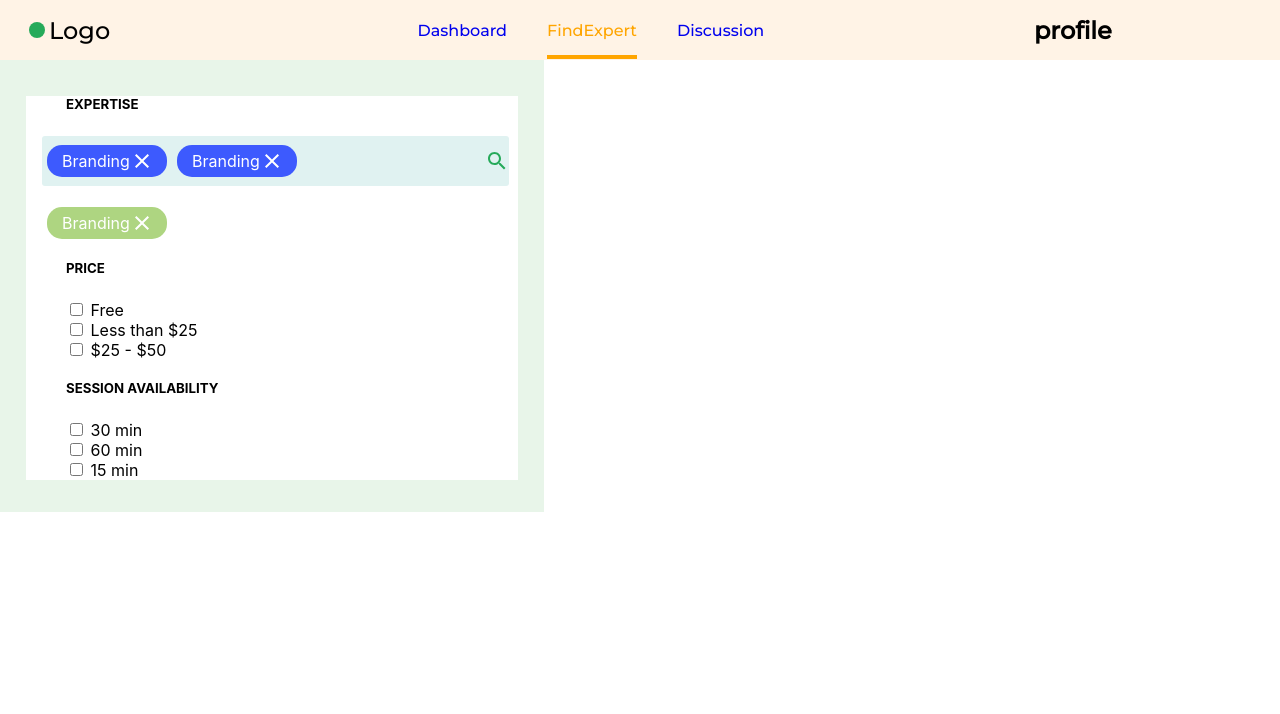
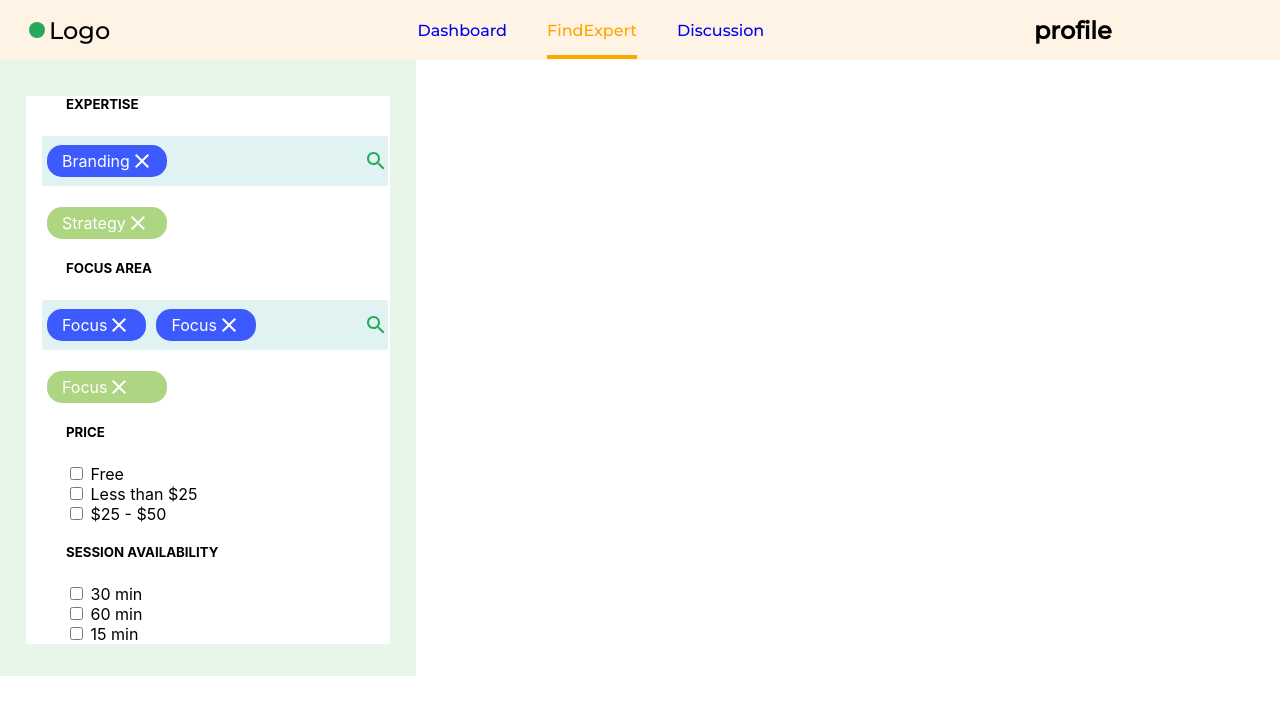
Before and after one commit to Bhaskar-maity/Mentoring-website-frond-end, a React (Create React App) app: page /findexpert in a window 1280 px wide. Shown: the top 714 px of the page. Built offline with nearby package versions, Linux system fonts and the light colour scheme.

Commit message:
mapping searchbox from json data

```diff
--- a/src/Components/Filtercomponent.css
+++ b/src/Components/Filtercomponent.css
@@ -1,7 +1,7 @@
 .wrap {
    padding: 16px;
    background-color: #e8f5e9;
-   max-width: 40%;
+   max-width: 30%;
 }
 .wrap-inside {
    margin: 10px;
@@ -9,7 +9,7 @@
 }
 .filter_container {
    background-color: white;
-   padding: 20px;
+   /* padding: 20px; */
    max-width: 30%;
 }
 .filter_heading {
@@ -56,6 +56,7 @@
    padding: 4px 15px;
    margin: 5px;
    max-width: 90px;
+   max-height: 30px;
 }
 
 .searchbox-outside {
--- a/src/Components/Filtercomponent.js
+++ b/src/Components/Filtercomponent.js
@@ -7,7 +7,8 @@ const RenderFilter = () => {
    return (
       <div className="wrap">
          <div className="wrap-inside">
-            <SearchChoice />
+            <SearchChoice data={FiltersData.expertise} />
+            <SearchChoice data={FiltersData.focusarea} />
             <Filtercheckbox data={FiltersData.price} />
             <Filtercheckbox data={FiltersData.session} />
          </div>
@@ -17,23 +18,29 @@ const RenderFilter = () => {
 
 // searchchioce componenet
 const SearchChoice = (props) => {
+   const datas = props.data;
    return (
       <div classNameName="filter_container">
-         <h5 className="filter_heading">Expertise</h5>
+         <h5 className="filter_heading">{datas.name}</h5>
          <div className="sidebar-searchContainer">
-            {/* searchbox */}
-            <div className="searchbox-inside">
-               Branding <CloseIcon style={{ color: "white" }} />
-            </div>
-            <div className="searchbox-inside">
-               Branding <CloseIcon style={{ color: "white" }} />
-            </div>
+            {datas.inside_searchbox.map((searchbox) => {
+               return (
+                  <div className="searchbox-inside">
+                     {searchbox.label} <CloseIcon style={{ color: "white" }} />
+                  </div>
+               );
+            })}
+
             <input type="text" className="form-control" name="" />
             <SearchIcon style={{ color: "#26aa5a" }} />
          </div>
-         <div className="searchbox-outside">
-            Branding <CloseIcon style={{ color: "white" }} />
-         </div>
+         {datas.outside_searchbox.map((searchbox) => {
+            return (
+               <div className="searchbox-outside">
+                  {searchbox.label} <CloseIcon style={{ color: "white" }} />
+               </div>
+            );
+         })}
       </div>
    );
 };
--- a/src/FiltersData.js
+++ b/src/FiltersData.js
@@ -7,10 +7,10 @@ export default {
    focusarea: {
       name: "focus area",
       inside_searchbox: [
-         { id: 1, label: "Focus Area" },
-         { id: 2, label: "Focus Area" },
+         { id: 1, label: "Focus" },
+         { id: 2, label: "Focus" },
       ],
-      outside_searchbox: [{ id: 1, label: "Focus Area" }],
+      outside_searchbox: [{ id: 1, label: "Focus" }],
    },
    price: {
       name: "price",
```
